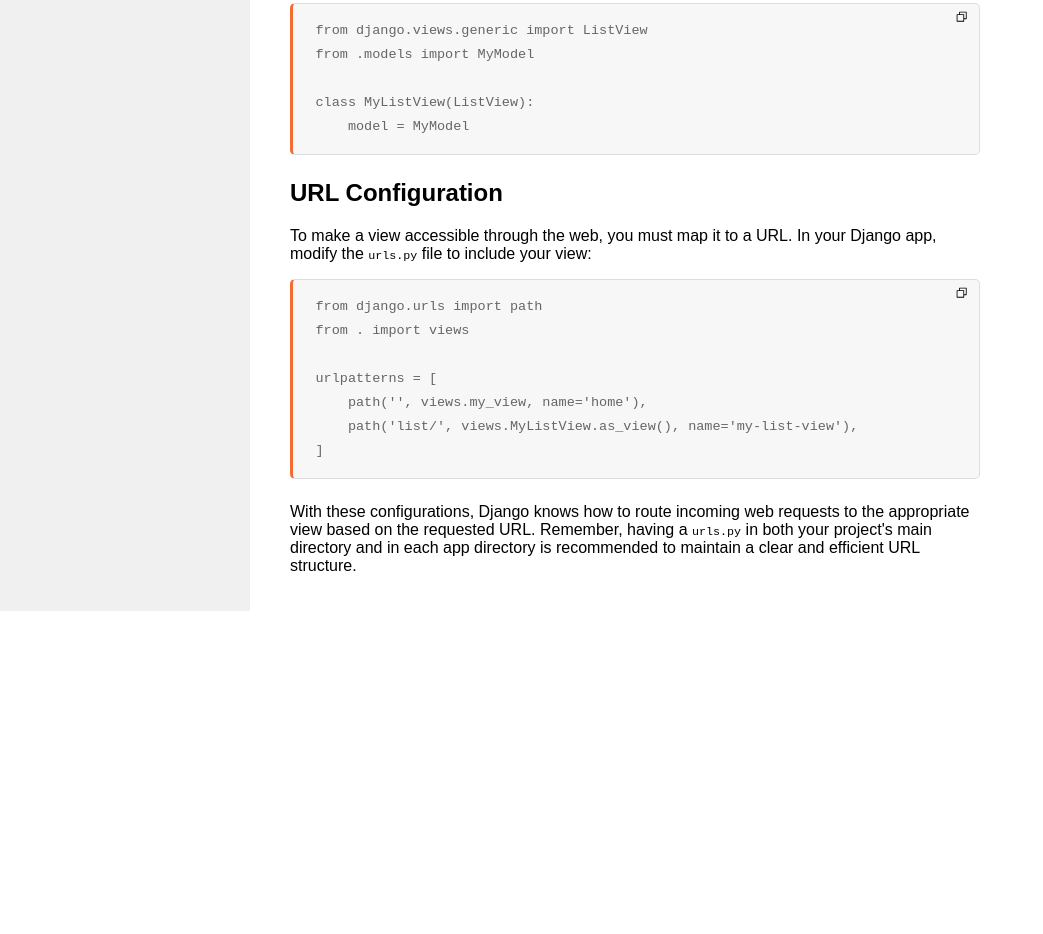
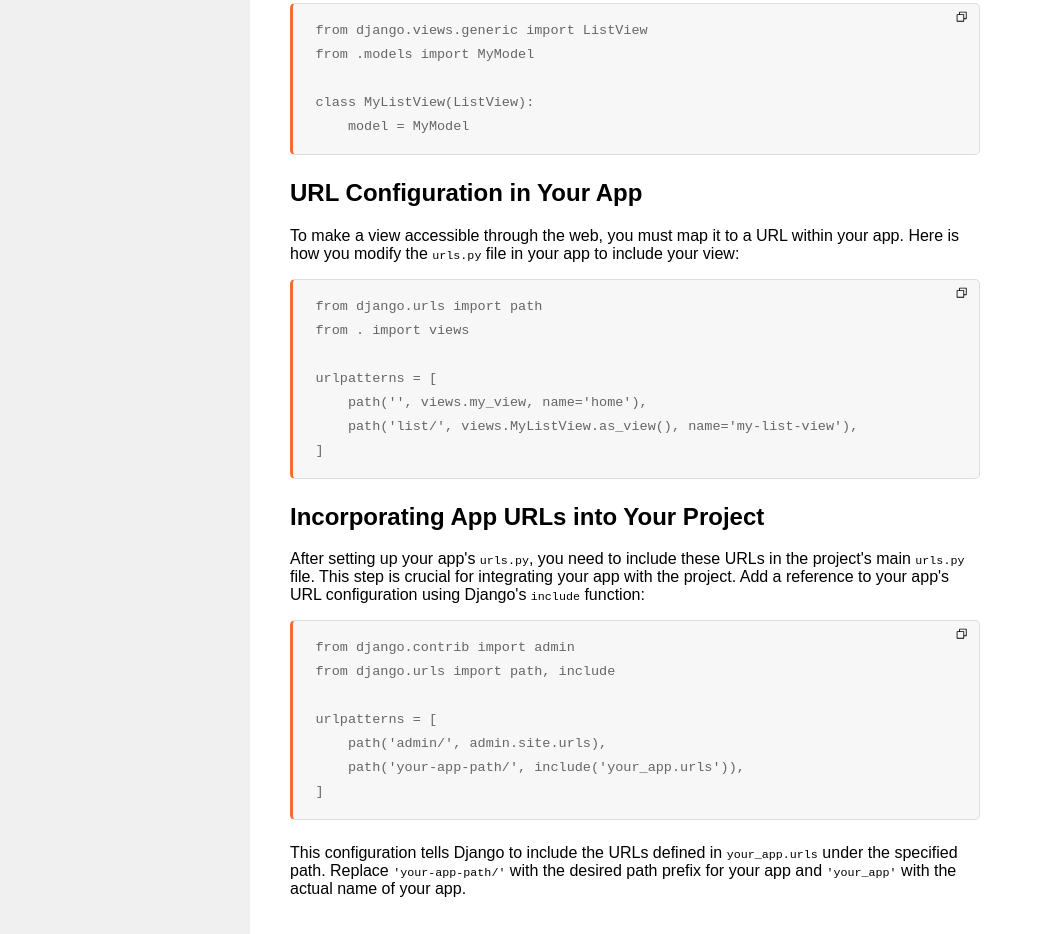
Before and after one commit to tm-LBenson/django-instructions, a plain HTML site: page views_guide.html in a window 1280 px wide. Shown: the part 505-1439 px from the top of the page, without its empty margins (0-1043 px from the left). Before the commit the page ends 1116 px from the top, so only its background shows below. Drawn offline with nearby package versions, Linux system fonts and the light colour scheme.

Commit message:
update to include project urls

```diff
--- a/views_guide.html
+++ b/views_guide.html
@@ -16,7 +16,7 @@
                 <li><a href="views_guide.html" class="active">Creating Views</a></li>
                 <li><a href="models_guide.html">Setting Up Models</a></li>
                 <li><a href="serializers_guide.html">Understanding Serializers</a></li>
-                <li><a href="url_configuration.html">URL Configuration</a></li> <!-- Consider adding this for detailed URL configs -->
+                <li><a href="url_configuration.html">URL Configuration</a></li>
             </ul>
         </nav>
     </div>
@@ -39,8 +39,8 @@
 class MyListView(ListView):
     model = MyModel</code></pre>
 
-        <h2>URL Configuration</h2>
-        <p>To make a view accessible through the web, you must map it to a URL. In your Django app, modify the <code>urls.py</code> file to include your view:</p>
+        <h2>URL Configuration in Your App</h2>
+        <p>To make a view accessible through the web, you must map it to a URL within your app. Here is how you modify the <code>urls.py</code> file in your app to include your view:</p>
         <pre><code>from django.urls import path
 from . import views
 
@@ -49,7 +49,16 @@
     path('list/', views.MyListView.as_view(), name='my-list-view'),
 ]</code></pre>
 
-        <p>With these configurations, Django knows how to route incoming web requests to the appropriate view based on the requested URL. Remember, having a <code>urls.py</code> in both your project's main directory and in each app directory is recommended to maintain a clear and efficient URL structure.</p>
+        <h2>Incorporating App URLs into Your Project</h2>
+        <p>After setting up your app's <code>urls.py</code>, you need to include these URLs in the project's main <code>urls.py</code> file. This step is crucial for integrating your app with the project. Add a reference to your app's URL configuration using Django's <code>include</code> function:</p>
+        <pre><code>from django.contrib import admin
+from django.urls import path, include
+
+urlpatterns = [
+    path('admin/', admin.site.urls),
+    path('your-app-path/', include('your_app.urls')),
+]</code></pre>
+        <p>This configuration tells Django to include the URLs defined in <code>your_app.urls</code> under the specified path. Replace <code>'your-app-path/'</code> with the desired path prefix for your app and <code>'your_app'</code> with the actual name of your app.</p>
     </div>
 </main>
 <script src="injectCopyButtons.js"></script>
```
